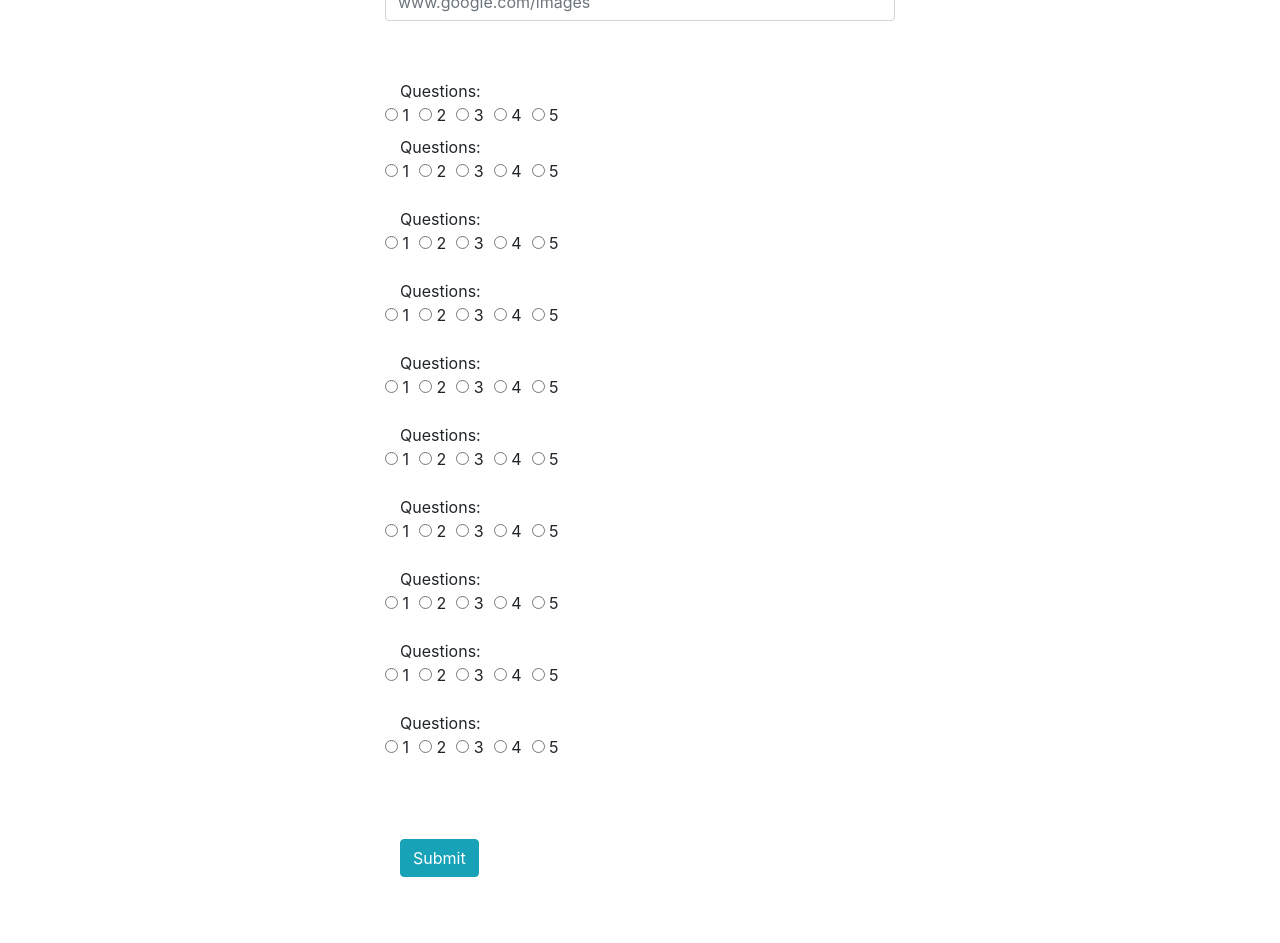
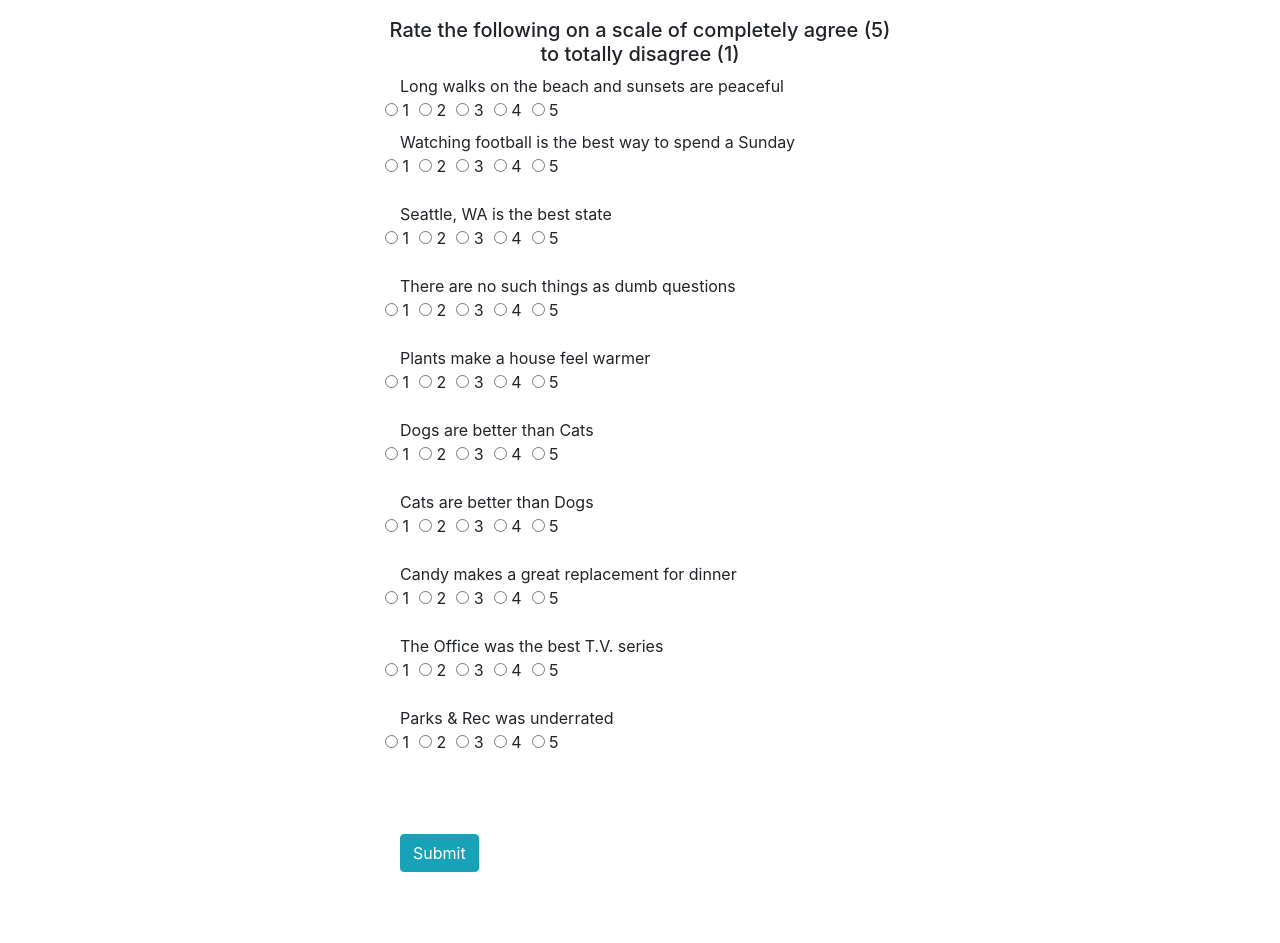
Before and after one commit to macislenes/FriendFinder, a website: page app/public/survey.html in a window 1280 px wide. Shown: the part 342-1285 px from the top of the page. Drawn offline with nearby package versions, Linux system fonts and the light colour scheme.

Commit message:
final html finished

```diff
--- a/app/public/survey.html
+++ b/app/public/survey.html
@@ -14,18 +14,11 @@
 
 <body>
 
-  <div class="container">
+  <div class="container" >
 
-    <br>
+      <br><br>
 
-    <div class='row' style='text-align: center;'>
-
-      <h4>Complete the survey to the best of your abilities. Each answer will be ranked on a scale of 1 to 5 based on
-        how much you agree or disagree with a statement. If you completely agree with a statement you will select '5',
-        if you completely disagree with a statement select '1'. When you are indifferent to a statement you can rank it
-        a '3'. I think you catch the drift! Survey on!! </h4>
-
-    </div>
+      <h2>Survey</h2>
 
     <div class='jumbotrom'>
 
@@ -45,9 +38,11 @@
 
             <br><br><br><br>
 
+            <h5 style='text-align: center;'>Rate the following on a scale of completely agree (5) to totally disagree (1)</h5>
+
         </div>
 
-        <span class='questions'>Questions: </span>
+        <span class='questions'>Long walks on the beach and sunsets are peaceful</span>
 
         <div class="row choices">
 
@@ -72,7 +67,7 @@
 
         <div class="form-group">
 
-          <span class='questions'>Questions: </span>
+          <span class='questions'>Watching football is the best way to spend a Sunday</span>
 
         <div class="row choices">
 
@@ -97,7 +92,7 @@
         </div>
         <div class="form-group">
 
-          <span class='questions'>Questions: </span>
+          <span class='questions'>Seattle, WA is the best state</span>
 
         <div class="row choices">
 
@@ -123,7 +118,7 @@
 
         <div class="form-group">
 
-          <span class='questions'>Questions: </span>
+          <span class='questions'>There are no such things as dumb questions</span>
 
         <div class="row choices">
 
@@ -148,7 +143,7 @@
         </div>
         <div class="form-group">
 
-          <span class='questions'>Questions: </span>
+          <span class='questions'>Plants make a house feel warmer</span>
 
         <div class="row choices">
 
@@ -174,7 +169,7 @@
 
         <div class="form-group">
 
-          <span class='questions'>Questions: </span>
+          <span class='questions'>Dogs are better than Cats</span>
 
         <div class="row choices">
 
@@ -199,7 +194,7 @@
         </div>
         <div class="form-group">
 
-          <span class='questions'>Questions: </span>
+          <span class='questions'>Cats are better than Dogs</span>
 
         <div class="row choices">
 
@@ -225,7 +220,7 @@
 
         <div class="form-group">
 
-          <span class='questions'>Questions: </span>
+          <span class='questions'>Candy makes a great replacement for dinner</span>
 
         <div class="row choices">
 
@@ -250,7 +245,7 @@
         </div>
         <div class="form-group">
 
-          <span class='questions'>Questions: </span>
+          <span class='questions'>The Office was the best T.V. series</span>
 
         <div class="row choices">
 
@@ -276,7 +271,7 @@
 
         <div class="form-group">
 
-          <span class='questions'>Questions: </span>
+          <span class='questions'>Parks & Rec was underrated</span>
 
         <div class="row choices">
 
```
Also changed, not shown: app/public/home.html (+22 -3 lines).
